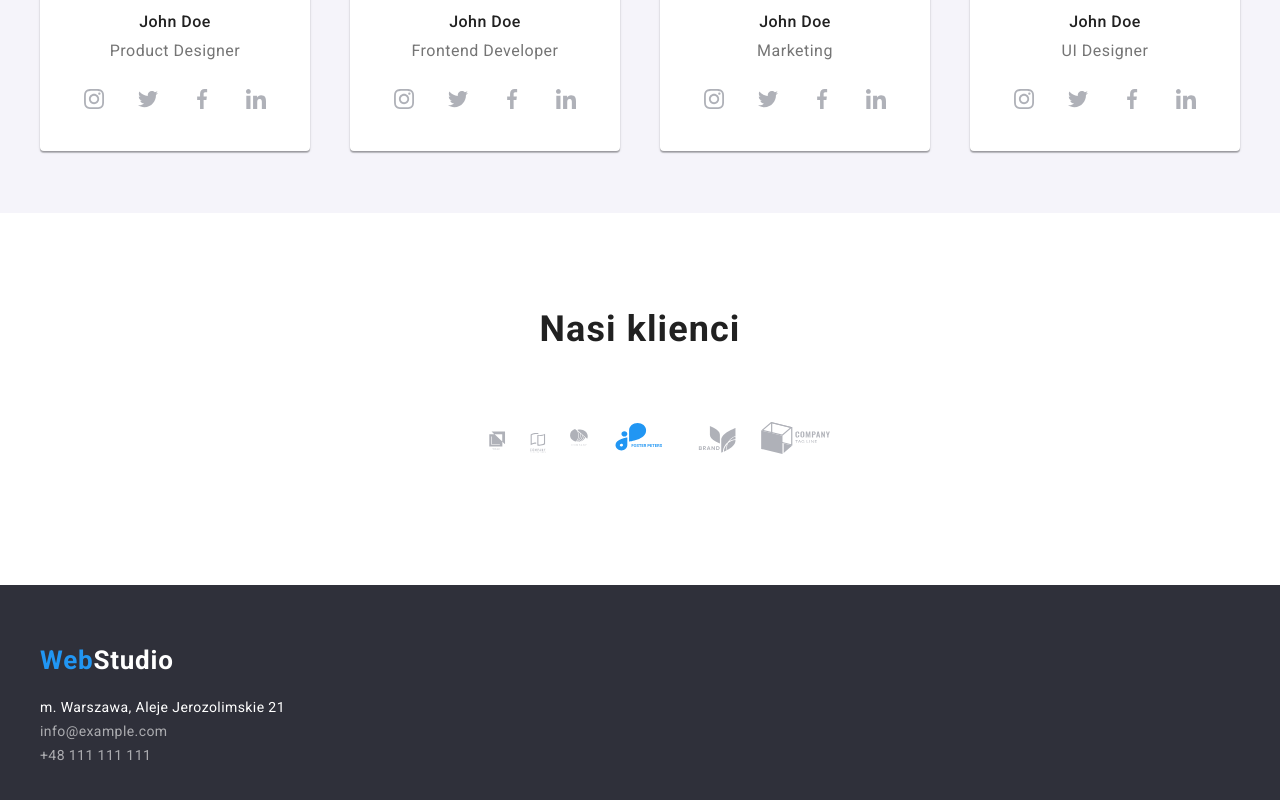
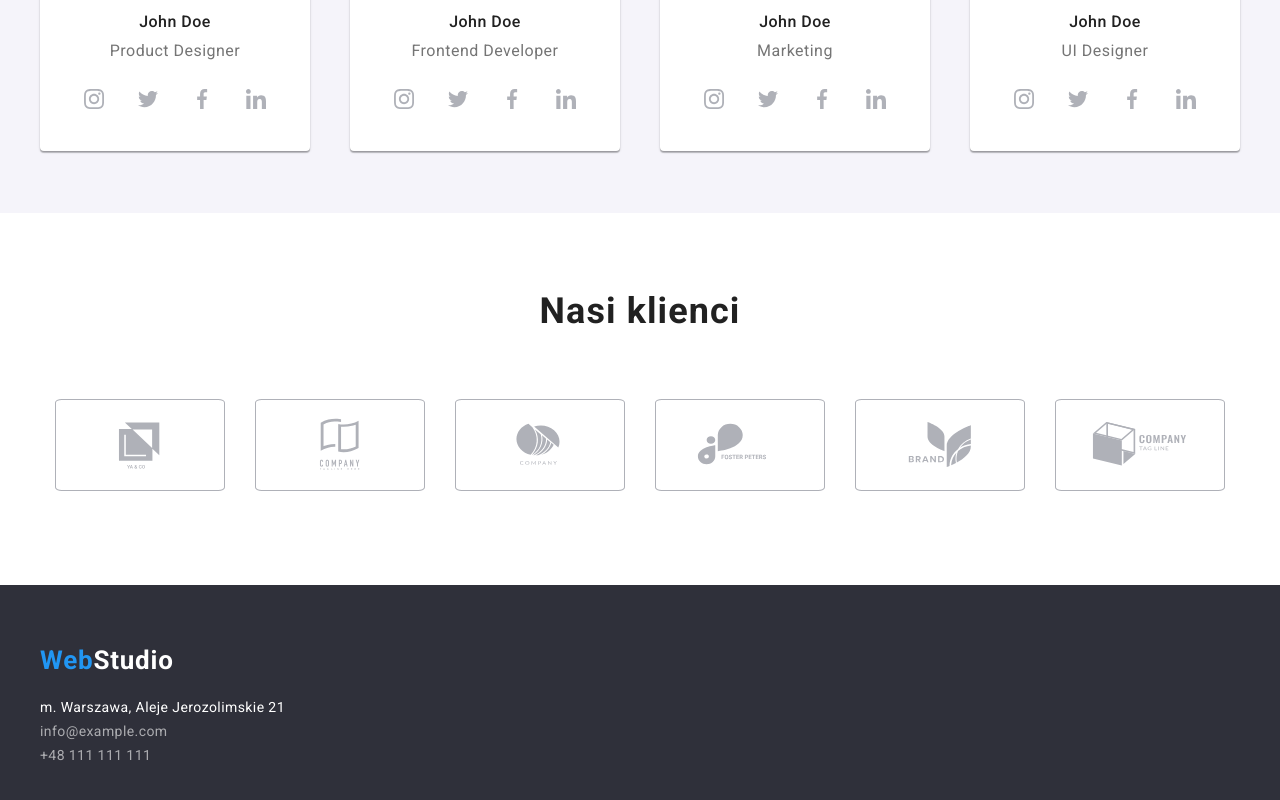
Before and after one commit to MichalJurek/goit-markup-hw-04, a plain HTML site: page index.html in a window 1280 px wide. Shown: the part 2034-2834 px from the top of the page. Drawn offline with nearby package versions, Linux system fonts and the light colour scheme.

Commit message:
ikony nasi klienci
wypoziomowane i pokolorawne

```diff
--- a/css/styles.css
+++ b/css/styles.css
@@ -3,6 +3,7 @@
     --MainBlackColor: rgba(33, 33, 33, 1);
     --MainWhiteColor: rgba(255, 255, 255, 1);
     --MainGreyColor: rgba(117, 117, 117, 1);
+    --SecondGreyColorLighter: rgba(175, 177, 184, 1);
     --BacgroundGafitColor: rgba(47, 48, 58, 1);
     --BacgroundLightGafitColor: rgba(245, 244, 250, 1);
     --FontLogoRaleway: font-family: "Raleway", sans-serif;
@@ -429,6 +430,28 @@ h1 {
     display: flex;
     flex-direction: row;
     justify-content: center;
+    padding: 0;
+    gap: 30px;
+}
+.our-customer-list-icon-settings {
+    width: 170px;
+    height: 92px;
+    border: solid 1px var(--SecondGreyColorLighter);
+    border-radius: 4%;
+    display: flex;
+    justify-content: center;
+    align-items: center;
+}
+.icon-foster-peters {
+    --color2: var(--SecondGreyColorLighter);
+}
+.icon-foster-peters:hover {
+    --color2: var(--StudioBlueColor);
+}
+.our-customer-list-icon-settings:hover,
+.our-customer-list-icon-settings:focus {
+    --color3: var(--StudioBlueColor);
+    border-color: var(--StudioBlueColor);
 }
 .footer {
     background-color: var(--BacgroundGafitColor);
@@ -536,7 +559,10 @@ h1 {
     height: 1548px;
     justify-content: center;
 }
-
+.footer-social {
+    display: flex;
+    color: var(--MainWhiteColor);
+}
 .portfolio-button-list {
     display: flex;
     justify-content: center;
--- a/index.html
+++ b/index.html
@@ -302,38 +302,38 @@
         <h3 class="our-customer-section-heading">Nasi klienci</h3>
         <div>
           <ul class="our-customer-list">
-            <li>
-              <svg class="icon-yaco" width="41" height="46.7">
+            <li class="our-customer-list-icon-settings">
+              <svg class="icon-yaco" width="106" height="60.04">
                 <use href="./images/icons.svg#icon-yaco">
                 </use>
               </svg>
             </li>
-            <li>
-              <svg class="icon-company-tagline-here" width="40" height="52">
+            <li class="our-customer-list-icon-settings">
+              <svg class="icon-company-tagline-here" width="106" height="60.04">
                 <use href="./images/icons.svg#icon-company-tagline-here">
                 </use>
               </svg>
             </li>
-            <li>
-              <svg class="icon-company" width="43.46" height="41.18">
+            <li class="our-customer-list-icon-settings">
+              <svg class="icon-company" width="106" height="60">
                 <use href="./images/icons.svg#icon-company">
                 </use>
               </svg>
             </li>
-            <li>
-              <svg class="icon-foster-peters" width="84.44" height="40.62">
+            <li class="our-customer-list-icon-settings">
+              <svg class="icon-foster-peters" width="106" height="60">
                 <use href="./images/icons.svg#icon-foster-peters">
                 </use>
               </svg>
             </li>
-            <li>
-              <svg class="icon-brand" width="62.54" height="45.43">
+            <li class="our-customer-list-icon-settings">
+              <svg class="icon-brand" width="106" height="60">
                 <use href="./images/icons.svg#icon-brand">
                 </use>
               </svg>
             </li>
-            <li>
-              <svg class="icon-company-tag-line" width="93.79" height="43.93">
+            <li class="our-customer-list-icon-settings">
+              <svg class="icon-company-tag-line" width="106" height="60">
                 <use href="./images/icons.svg#icon-company-tag-line"></use>
               </svg>
             </li>
```
